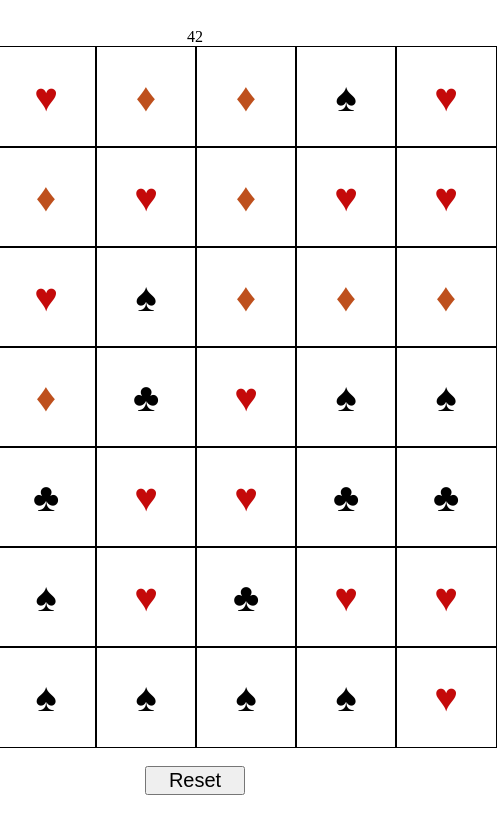
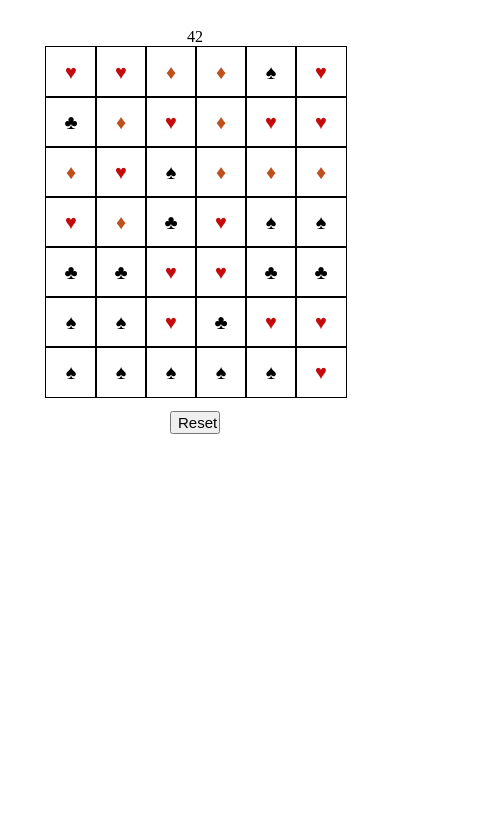
Before and after one commit to MedushvskuyD/Game_Blocks, a website: page src/index.html in a window 390 px wide. Shown: the whole page, 497 px wide, since content can reach past the window. Drawn offline with nearby package versions, Linux system fonts and the light colour scheme; files that its build step writes are made by us from their sources.

Commit message:
add simple adaptive

```diff
--- a/src/styles/main.scss
+++ b/src/styles/main.scss
@@ -37,3 +37,24 @@
     display: none;
   }
 }
+
+@media (max-width: 700px) {
+  .game {
+    .field-list {
+      grid-template-columns: repeat(6, 50px);
+      grid-template-rows: repeat(7, 50px);
+
+      li {
+        width: 50px;
+        height: 50px;
+        font-size: 20px;
+      }
+    }
+
+    .reset {
+      width: 50px;
+      margin-top: 15px;
+      font-size: 15px;
+    }
+  }
+}
```
Also changed, not shown: dist/fonts/Roboto-Regular-webfont.woff (deleted), dist/images/logo.svg (deleted), dist/styles/main.css, 1 other file.
